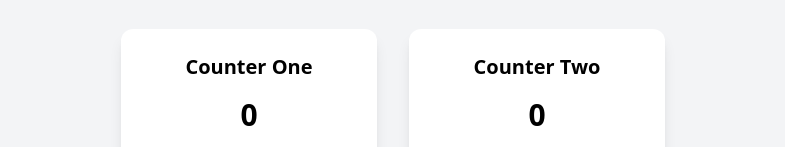
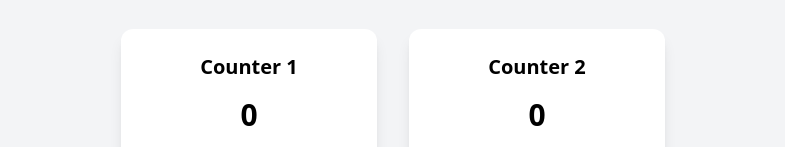
Before and after one commit to uchchhwas13/react-redux-example, a React (Vite) app: page / in a window 1280 px wide. Shown: the part 205-352 px from the top of the page, without its empty margins (247-1032 px from the left). Built offline with nearby package versions, Linux system fonts and the light colour scheme.

Commit message:
Passing handleIncrement, handleDecrement props to Counter

```diff
--- a/src/App.jsx
+++ b/src/App.jsx
@@ -1,11 +1,38 @@
+import { useState } from "react";
 import Counter from "./Counter";
 import TotalCounter from "./TotalCounter"
+
+const initialCounters = [
+  {
+    id:1,
+    value: 0
+  },
+  {
+    id:2,
+    value: 0
+  }
+]
 function App() {
+  const [counters, setCounter] = useState(initialCounters);
+
+  const handleIncrement = (counterId) => {
+
+  };
+
+  const handleDecrement = (counterId) => {
+
+  };
+
   return (
     <div className="min-h-screen flex items-center justify-center bg-gray-100 p-10">
       <div className="flex gap-8 flex-wrap justify-center">
-        <Counter label="Counter One" />
-        <Counter label="Counter Two" />
+        {
+          counters.map((counter) => (
+            <Counter key={counter.id} label={"Counter " + counter.id} onIncrement = {handleIncrement}
+                      onDecrement={handleDecrement}/>
+          ))
+        }
+
         <TotalCounter total={10} />
       </div>
     </div>
--- a/src/Counter.jsx
+++ b/src/Counter.jsx
@@ -1,7 +1,7 @@
 // src/components/Counter.jsx
 import { useState } from "react";
 
-export default function Counter({ label }) {
+export default function Counter({ label, onIncrement, onDecrement }) {
   const [count, setCount] = useState(0);
 
   return (
@@ -10,13 +10,13 @@ export default function Counter({ label }) {
       <p className="text-3xl font-bold mb-4">{count}</p>
       <div className="flex justify-center gap-4">
         <button
-          onClick={() => setCount(count - 1)}
+          onClick={onDecrement}
           className="bg-red-500 text-white px-4 py-2 rounded hover:bg-red-600"
         >
           -
         </button>
         <button
-          onClick={() => setCount(count + 1)}
+          onClick={onIncrement}
           className="bg-green-500 text-white px-4 py-2 rounded hover:bg-green-600"
         >
           +
--- a/vite.config.js
+++ b/vite.config.js
@@ -1,7 +1,6 @@
 import { defineConfig } from 'vite'
 import react from '@vitejs/plugin-react'
 import tailwindcss from '@tailwindcss/vite'
-
 
 // https://vite.dev/config/
 export default defineConfig({
```
